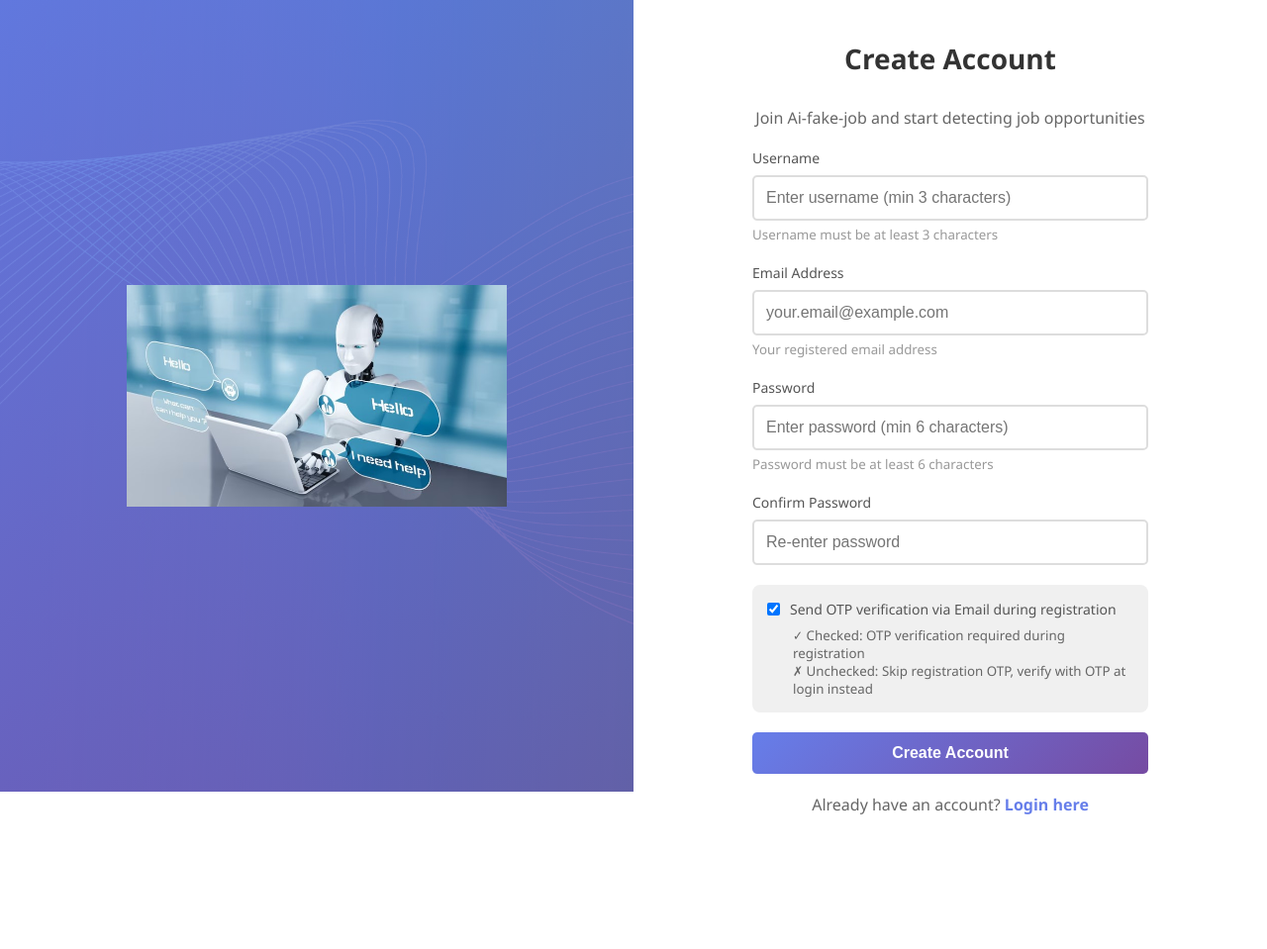
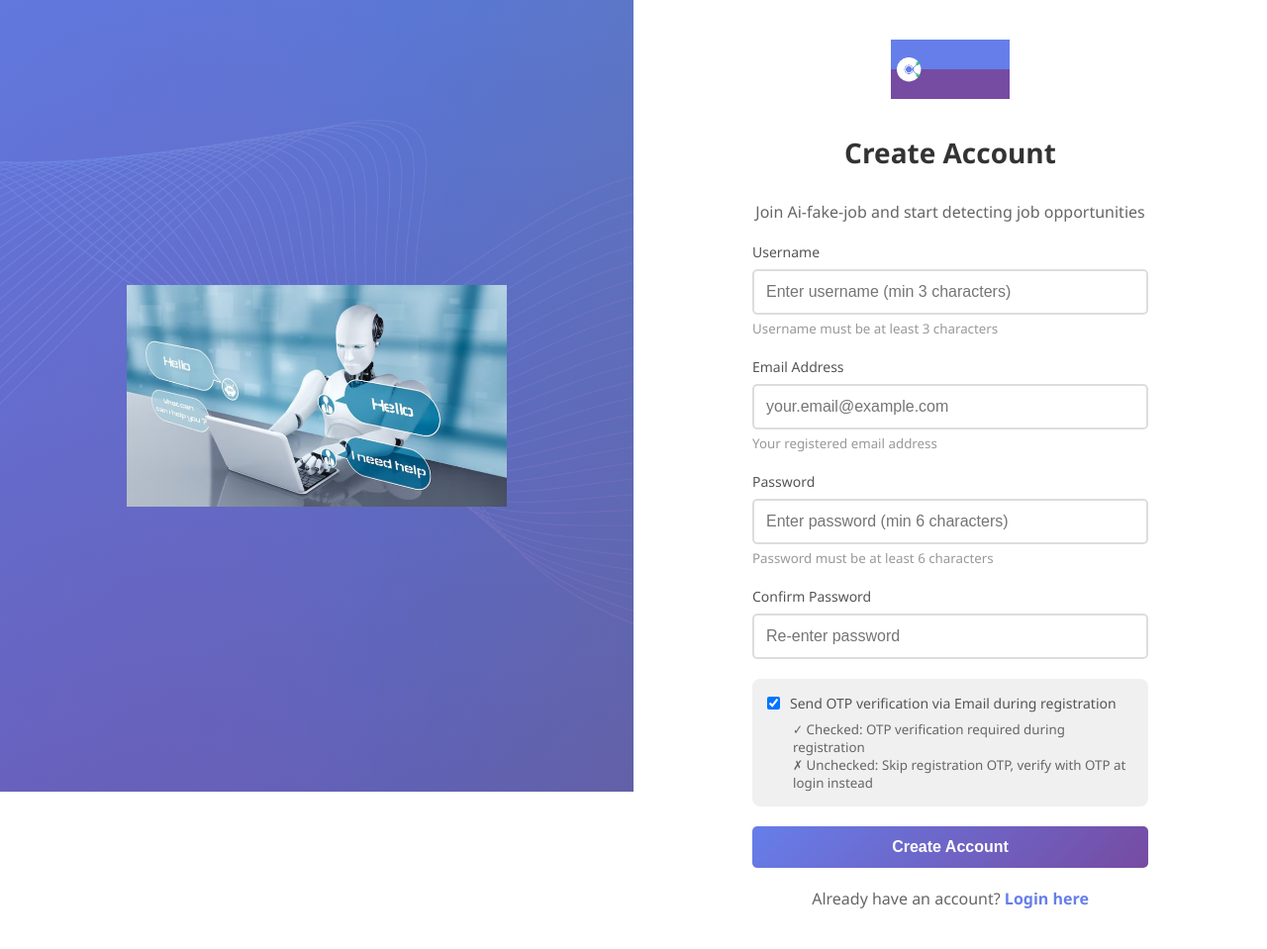
Before and after one commit to kirannxt/Ai-job-dectection-, a Flask app: page /register in a window 1280 px wide. Shown: the whole page at 99% size. Before the commit the page ends 823 px from the top, so only its background shows below. Run offline with Flask 3, Linux system fonts and the light colour scheme.

Commit message:
Feat: Add professional project branding with logos and favicons
- Created AI-themed logo (ai-fake-job-logo.png) representing neural networks and job verification
- Generated professional banner logo (ai-fake-job-banner.png) with company name and tagline
- Added favicon in .ico and .png formats for browser tabs
- Integrated logo image to login and registration pages
- Added favicon link to all HTML pages (login, register, dashboard, profile, etc.)
- Professional gradient purple color scheme matching app theme (#667eea to #764ba2)
- AI neural network visual design with green checkmark (success indicator)

```diff
--- a/templates/dashboard.html
+++ b/templates/dashboard.html
@@ -5,6 +5,7 @@
     <meta name="viewport" content="width=device-width, initial-scale=1.0">
     <title>Dashboard</title>
     <link rel="stylesheet" href="{{ url_for('static', filename='css/style.css') }}">
+    <link rel="icon" type="image/x-icon" href="{{ url_for('static', filename='images/favicon.ico') }}">
     <style>
         body.dark-mode {
             background: #1a1a1a;
--- a/templates/inbox.html
+++ b/templates/inbox.html
@@ -5,6 +5,7 @@
     <meta name="viewport" content="width=device-width, initial-scale=1.0">
     <title>Inbox</title>
     <link rel="stylesheet" href="{{ url_for('static', filename='css/style.css') }}">
+    <link rel="icon" type="image/x-icon" href="{{ url_for('static', filename='images/favicon.ico') }}">
     <style>
         body.dark-mode {
             background: #1a1a1a;
--- a/templates/job_post_detector.html
+++ b/templates/job_post_detector.html
@@ -5,6 +5,7 @@
     <meta name="viewport" content="width=device-width, initial-scale=1.0">
     <title>Ai-fake-job - Scam Detection</title>
     <link rel="stylesheet" href="{{ url_for('static', filename='css/style.css') }}">
+    <link rel="icon" type="image/x-icon" href="{{ url_for('static', filename='images/favicon.ico') }}">
     <style>
         .detector-container {
             max-width: 1000px;
--- a/templates/login.html
+++ b/templates/login.html
@@ -5,9 +5,14 @@
     <meta name="viewport" content="width=device-width, initial-scale=1.0">
     <title>Ai-fake-job - Login</title>
     <link rel="stylesheet" href="{{ url_for('static', filename='css/style.css') }}">
+    <link rel="icon" type="image/x-icon" href="{{ url_for('static', filename='images/favicon.ico') }}">
+    <link rel="icon" type="image/png" href="{{ url_for('static', filename='images/favicon.png') }}">
 </head>
 <body class="auth-page">
     <div class="login-container">
+        <div style="text-align: center; margin-bottom: 30px;">
+            <img src="{{ url_for('static', filename='images/ai-fake-job-logo.png') }}" alt="Ai-fake-job Logo" style="width: 120px; height: 60px; object-fit: contain;">
+        </div>
         <h1>Welcome</h1>
 
         {% if error %}
--- a/templates/model_info.html
+++ b/templates/model_info.html
@@ -4,8 +4,7 @@
     <meta charset="UTF-8">
     <meta name="viewport" content="width=device-width, initial-scale=1.0">
     <title>ML Model Information</title>
-    <link rel="stylesheet" href="{{ url_for('static', filename='css/style.css') }}">
-    <style>
+    <link rel="stylesheet" href="{{ url_for('static', filename='css/style.css') }}">    <link rel="icon" type="image/x-icon" href="{{ url_for('static', filename='images/favicon.ico') }}">    <style>
         body.dark-mode {
             background: #1a1a1a;
             color: #e0e0e0;
--- a/templates/profile.html
+++ b/templates/profile.html
@@ -5,6 +5,7 @@
     <meta name="viewport" content="width=device-width, initial-scale=1.0">
     <title>Profile</title>
     <link rel="stylesheet" href="{{ url_for('static', filename='css/style.css') }}">
+    <link rel="icon" type="image/x-icon" href="{{ url_for('static', filename='images/favicon.ico') }}">
     <style>
         body.dark-mode {
             background: #1a1a1a;
--- a/templates/register.html
+++ b/templates/register.html
@@ -5,9 +5,14 @@
     <meta name="viewport" content="width=device-width, initial-scale=1.0">
     <title>Register - Ai-fake-job</title>
     <link rel="stylesheet" href="{{ url_for('static', filename='css/style.css') }}">
+    <link rel="icon" type="image/x-icon" href="{{ url_for('static', filename='images/favicon.ico') }}">
+    <link rel="icon" type="image/png" href="{{ url_for('static', filename='images/favicon.png') }}">
 </head>
 <body class="auth-page">
     <div class="login-container">
+        <div style="text-align: center; margin-bottom: 30px;">
+            <img src="{{ url_for('static', filename='images/ai-fake-job-logo.png') }}" alt="Ai-fake-job Logo" style="width: 120px; height: 60px; object-fit: contain;">
+        </div>
         <h1>Create Account</h1>
         <p style="text-align: center; color: #666; margin-bottom: 20px;">
             Join Ai-fake-job and start detecting job opportunities
--- a/templates/settings.html
+++ b/templates/settings.html
@@ -5,6 +5,7 @@
     <meta name="viewport" content="width=device-width, initial-scale=1.0">
     <title>Settings</title>
     <link rel="stylesheet" href="{{ url_for('static', filename='css/style.css') }}">
+    <link rel="icon" type="image/x-icon" href="{{ url_for('static', filename='images/favicon.ico') }}">
     <style>
         body.dark-mode {
             background: #1a1a1a;
--- a/templates/upload.html
+++ b/templates/upload.html
@@ -5,6 +5,7 @@
     <meta name="viewport" content="width=device-width, initial-scale=1.0">
     <title>Train Module</title>
     <link rel="stylesheet" href="{{ url_for('static', filename='css/style.css') }}">
+    <link rel="icon" type="image/x-icon" href="{{ url_for('static', filename='images/favicon.ico') }}">
     <style>
         body.dark-mode { background:#1a1a1a; color:#e0e0e0 !important; }
         body.dark-mode .navbar { background:#2d2d2d; }
```
Also changed, not shown: static/images/ai-fake-job-banner.png (added), static/images/ai-fake-job-logo.png (added), static/images/favicon.ico (added), static/images/favicon.png (added).
